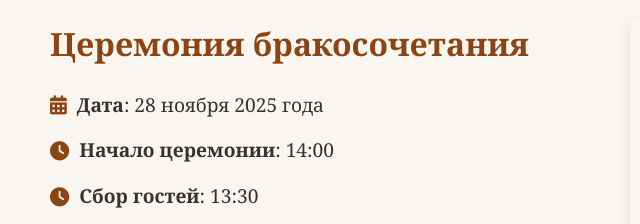
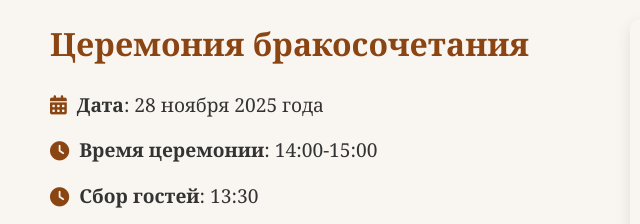
Before and after one commit to BelyyNiger/wedding_proba, a plain HTML site: page index.html in a window 1280 px wide. Shown: the part 1700-1924 px from the top of the page, 30-670 px from the left. Drawn offline with Linux system fonts and the light colour scheme.

Commit message:
Update index.html

```diff
--- a/index.html
+++ b/index.html
@@ -688,7 +688,7 @@
                 <div class="details-text">
                     <h3 class="details-title">Церемония бракосочетания</h3>
                     <p class="details-info"><i class="fas fa-calendar-alt"></i> <strong>Дата</strong>: 28 ноября 2025 года</p>
-                    <p class="details-info"><i class="fas fa-clock"></i> <strong>Начало церемонии</strong>: 14:00</p>
+                    <p class="details-info"><i class="fas fa-clock"></i> <strong>Время церемонии</strong>: 14:00-15:00</p>
                     <p class="details-info"><i class="fas fa-clock"></i> <strong>Сбор гостей</strong>: 13:30</p>
                     <p class="details-info"><i class="fas fa-map-marker-alt"></i> <strong>Место</strong>: Хлебный дом музея-заповедника Царицыно</p>
 		    		<p class="details-info"><i class="fas fa-home"></i> <strong>Адрес</strong>: Дольская ул., 1, стр. 6А, Москва</p>
```
